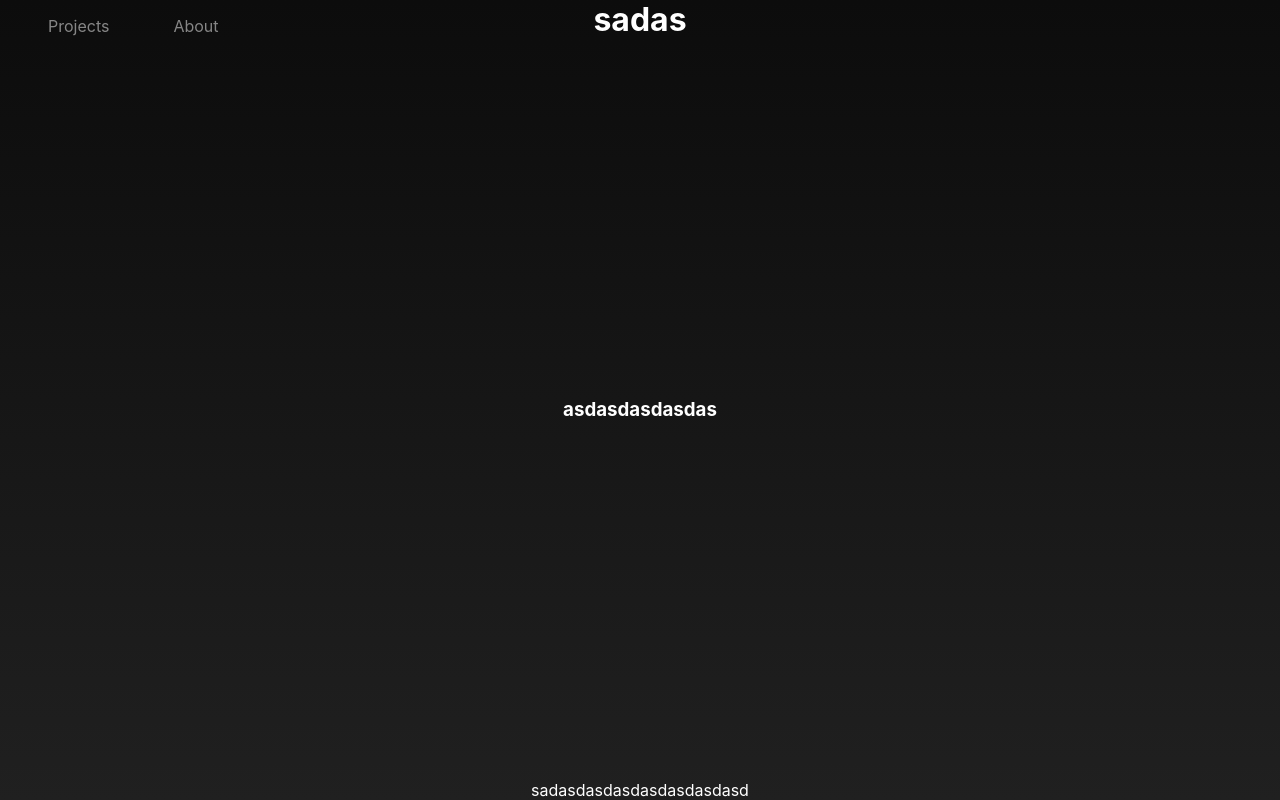
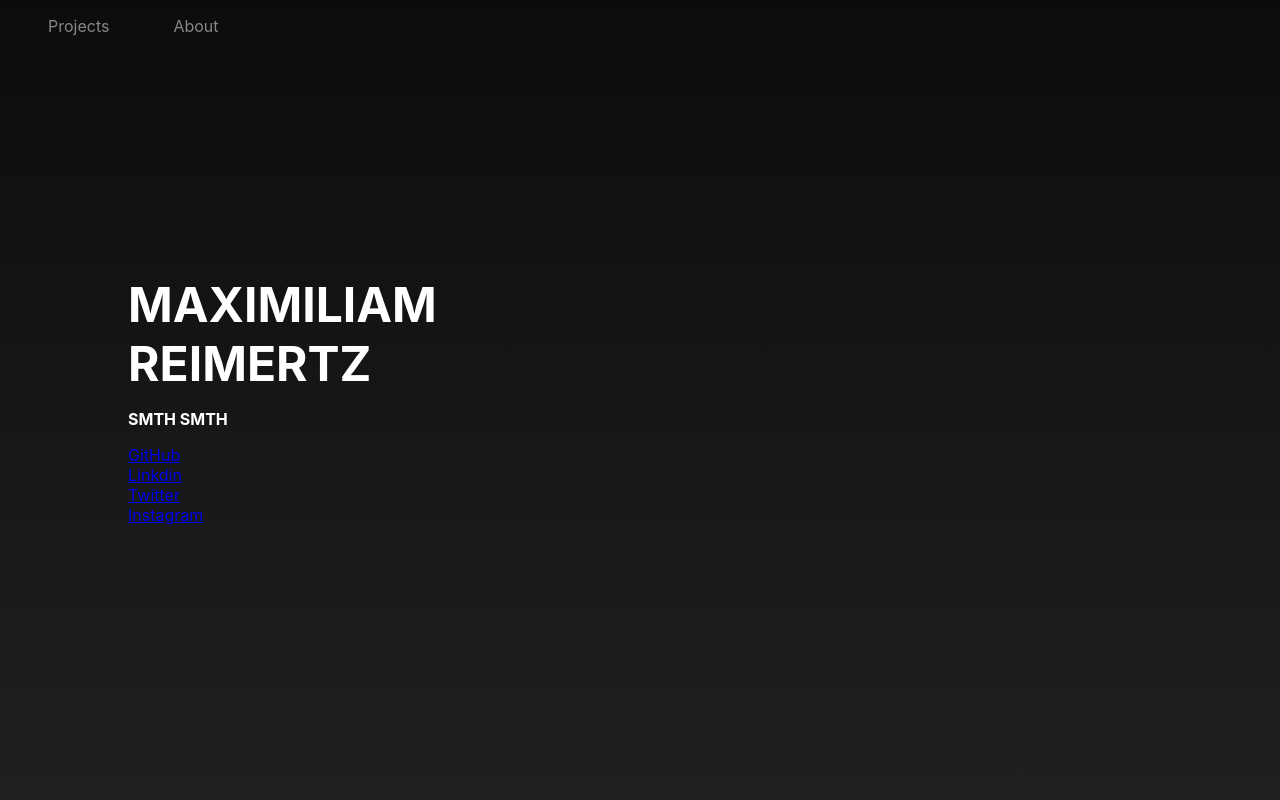
Before and after one commit to mxrmrtz/max_reimertz, a Next.js app: page /about in a window 1280 px wide. Built offline with nearby package versions, Linux system fonts and the light colour scheme.

Commit message:
added info

```diff
--- a/src/app/about/page.js
+++ b/src/app/about/page.js
@@ -1,16 +1,28 @@
 "use client";
 
 import styles from "../styles/about.module.css";
-import { easeInOut, motion as m } from "framer-motion";
+import Link from "next/link";
 
 
 const About = () => {
 	return (
 
-			<main className={styles.main}>
-				<h1>sadas</h1>
-				<h3>asdasdasdasdas</h3>
-				<p>sadasdasdasdasdasdasdasd</p>
+			<main className={styles.about_main}>
+			<section className={styles.information} >
+				<div className={styles.personal_info}>
+					<div className={styles.personal_wrapper}>
+				<h1>Maximiliam Reimertz</h1>
+				<h3>smth smth</h3>
+				<div className={styles.contact_info}>
+					<Link href={"https://github.com/mxrmrtz"}>GitHub</Link>
+					<Link href={"https://www.linkedin.com/in/max-reimertz-83a272221/"}>Linkdin</Link>
+					<Link href={"https://twitter.com/mxrmrtz"}>Twitter</Link>
+					<Link href={"https://www.instagram.com/mxrmrtz/"}>Instagram</Link>
+					</div>
+				</div>
+				</div>
+
+			</section>
 			</main>
 	);
 };
--- a/src/app/layout.js
+++ b/src/app/layout.js
@@ -1,22 +1,21 @@
-"use client";
+
 
 import styles from "./styles/globals.css";
 import { Inter } from "next/font/google";
 import NavBar from "./components/Navbar";
 import { usePathname } from "next/navigation";
 
-import { AnimatePresence } from "framer-motion";
+export const metadata = {
+	title: "Max Reimertz",
+  };
 
 export default function RootLayout({ children }) {
-	const path = usePathname();
 
 	return (
 		<html lang="en">
 			<body>
-				<AnimatePresence initial={false}>
-					<NavBar />
-					<div key={path}>{children}</div>
-				</AnimatePresence>
+				<NavBar />
+				<div>{children}</div>
 			</body>
 		</html>
 	);
--- a/src/app/styles/about.module.css
+++ b/src/app/styles/about.module.css
@@ -1,13 +1,42 @@
-
-
-.main {
+.about_main {
 	display: flex;
-	flex-direction: column;
-	justify-content: space-between;
+	justify-content: flex-start;
 	align-items: center;
 	min-height: 100vh;
 	min-width: 100%;
 	overflow-y: hidden;
-	background: linear-gradient(180deg, #0C0C0C 0%, #202020 100%);
+	background: linear-gradient(180deg, #0c0c0c 0%, #202020 100%);
 	color: #fff;
 }
+
+.information {
+	display: flex;
+	justify-content: center;
+	align-items: center;
+	flex-direction: column;
+}
+
+.personal_wrapper{padding: 6rem;}
+
+.personal_info {
+	padding: 2rem 2rem;
+	justify-content: space-between;
+}
+.personal_info h1 {
+	text-transform: uppercase;
+	width: 50%;
+	font-size: 3rem;
+	color: #fff;
+}
+.personal_info h3 {
+	text-transform: uppercase;
+	padding: 1rem 0;
+	font-size: 1rem;
+	color: #fff;
+}
+
+.contact_info {
+	display: flex;
+
+	flex-direction: column;
+}
```
